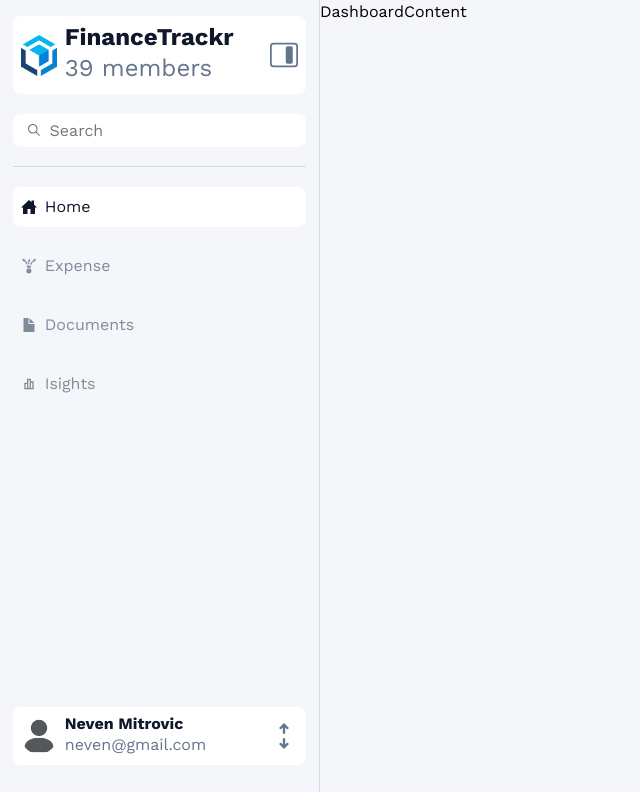
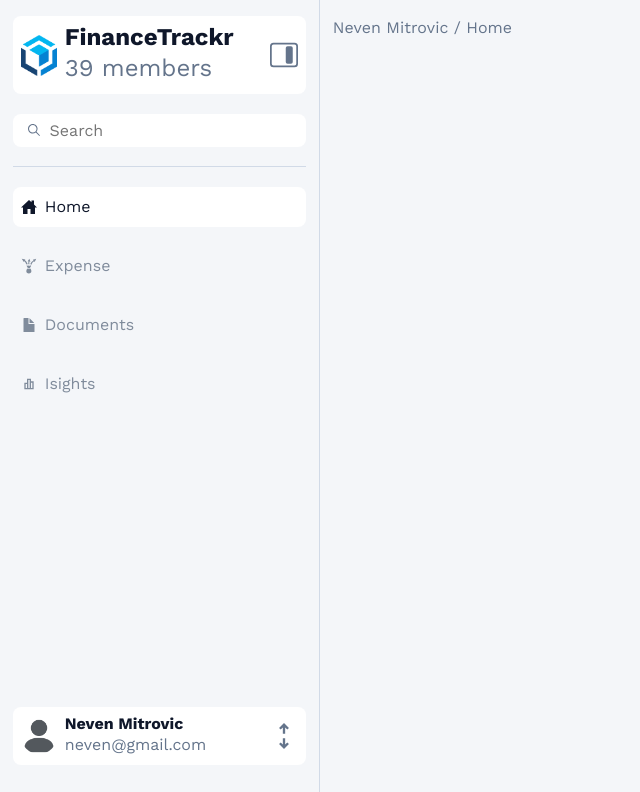
Before and after one commit to nevenmitrovic/financetrackr, a React (Vite) app: page / in a window 1280 px wide. Shown: the top 792 px of the page, without its empty margins (0-640 px from the left). Built offline with nearby package versions, Linux system fonts and the light colour scheme.

Commit message:
dashboard content grid fixed, page header component

```diff
--- /dev/null
+++ b/src/components/common/page-header/PageHeader.tsx
@@ -0,0 +1,17 @@
+import { useLocation } from 'react-router-dom'
+
+import './page-header.style.css'
+
+const PageHeader = () => {
+	const path = useLocation().pathname
+
+	return (
+		<div className='page-header'>
+			<span>Neven Mitrovic</span>
+			<span> / </span>
+			<span>{path === '/' ? 'Home' : path}</span>
+		</div>
+	)
+}
+
+export default PageHeader
--- /dev/null
+++ b/src/components/common/page-header/page-header.style.css
@@ -0,0 +1,10 @@
+.page-header {
+	color: var(--clr-text-secondary);
+	font-size: var(--font-size-sm);
+}
+
+@media (width > 900px) {
+	.page-header {
+		font-size: var(--font-size-regular);
+	}
+}
--- a/src/components/dashboard-content/DashboardContent.tsx
+++ b/src/components/dashboard-content/DashboardContent.tsx
@@ -1,5 +1,8 @@
 import { useSidebarContext } from '@/contexts/SidebarContext'
 import { useIsMobile } from '@/hooks/useIsMobile'
+import PageHeader from '@/components/common/page-header/PageHeader'
+
+import './dashboard-content-container.style.css'
 
 const DashboardContent = () => {
 	const { open } = useSidebarContext()
@@ -7,11 +10,11 @@ const DashboardContent = () => {
 
 	return (
 		<div
-			className={`dashboard-content-container ${open && isMobile ? 'hidden' : ''} ${
+			className={`dashboard-content-container container ${open && isMobile ? 'hidden' : ''} ${
 				isMobile ? 'mobile-layout' : ''
 			}`}
 		>
-			DashboardContent
+			<PageHeader />
 		</div>
 	)
 }
--- /dev/null
+++ b/src/components/dashboard-content/dashboard-content-container.style.css
@@ -0,0 +1,4 @@
+.dashboard-content-container {
+	width: 100%;
+	justify-self: stretch;
+}
--- a/src/components/sidebar/sidebar-header/sidebar-header.style.css
+++ b/src/components/sidebar/sidebar-header/sidebar-header.style.css
@@ -6,4 +6,5 @@
 	gap: 1.2rem;
 	border-bottom: 1px solid var(--clr-border);
 	padding-bottom: 1.2rem;
+	flex-shrink: 0;
 }
--- a/src/components/sidebar/sidebar.style.css
+++ b/src/components/sidebar/sidebar.style.css
@@ -1,26 +1,11 @@
 .sidebar-container {
 	border-right: 1px solid var(--clr-border);
 	height: 100vh;
-	transition: max-width 0.3s ease;
 	display: flex;
 	flex-direction: column;
+	width: 100%;
 }
-.sidebar-open {
-	max-width: 100vw;
-}
-.sidebar-close {
-	max-width: 90.325px;
-}
-.sidebar-header {
-	width: 100%;
-	display: flex;
-	flex-direction: column;
-	align-items: center;
-	gap: 1.2rem;
-	border-bottom: 1px solid var(--clr-border);
-	padding-bottom: 1.2rem;
-	flex-shrink: 0;
-}
+
 .sidebar-card-container {
 	flex: 1;
 	display: flex;
@@ -36,9 +21,3 @@
 	align-items: center;
 	gap: 1.2rem;
 }
-
-@media (width > 768px) {
-	.sidebar-open {
-		max-width: 25vw;
-	}
-}
--- a/src/index.css
+++ b/src/index.css
@@ -178,8 +178,8 @@
 @layer layouts {
 	.dashboard-layout {
 		display: grid;
-		transition: grid-template-columns 0.3s ease;
 		min-height: 100vh;
+		width: 100%;
 	}
 
 	.dashboard-layout.sidebar-open {
@@ -190,6 +190,9 @@
 	}
 	.dashboard-layout.mobile-layout.sidebar-open {
 		grid-template-columns: 1fr;
+	}
+	.dashboard-layout.mobile-layout.sidebar-close {
+		grid-template-columns: min-content 1fr;
 	}
 }
 
```
